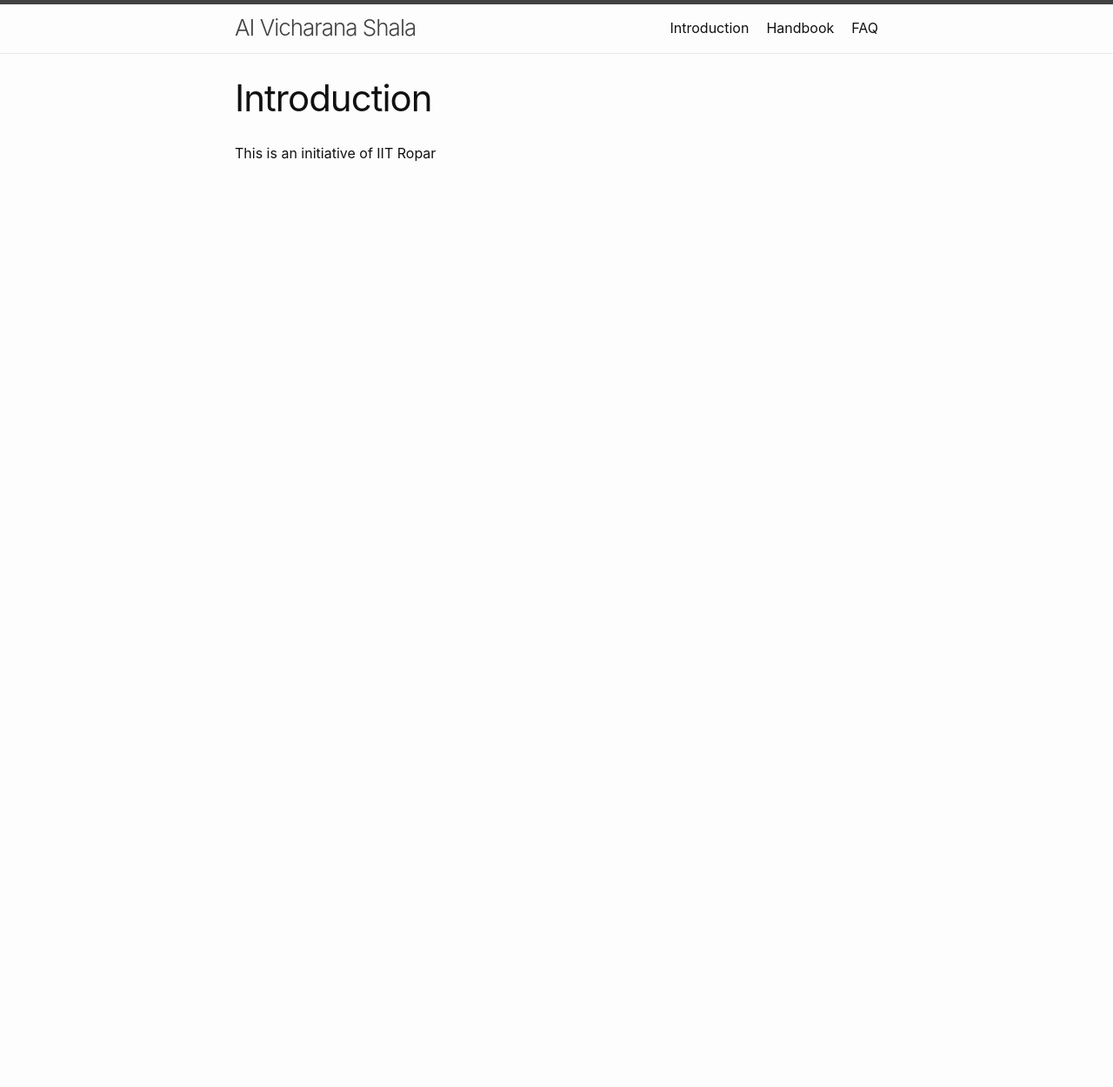
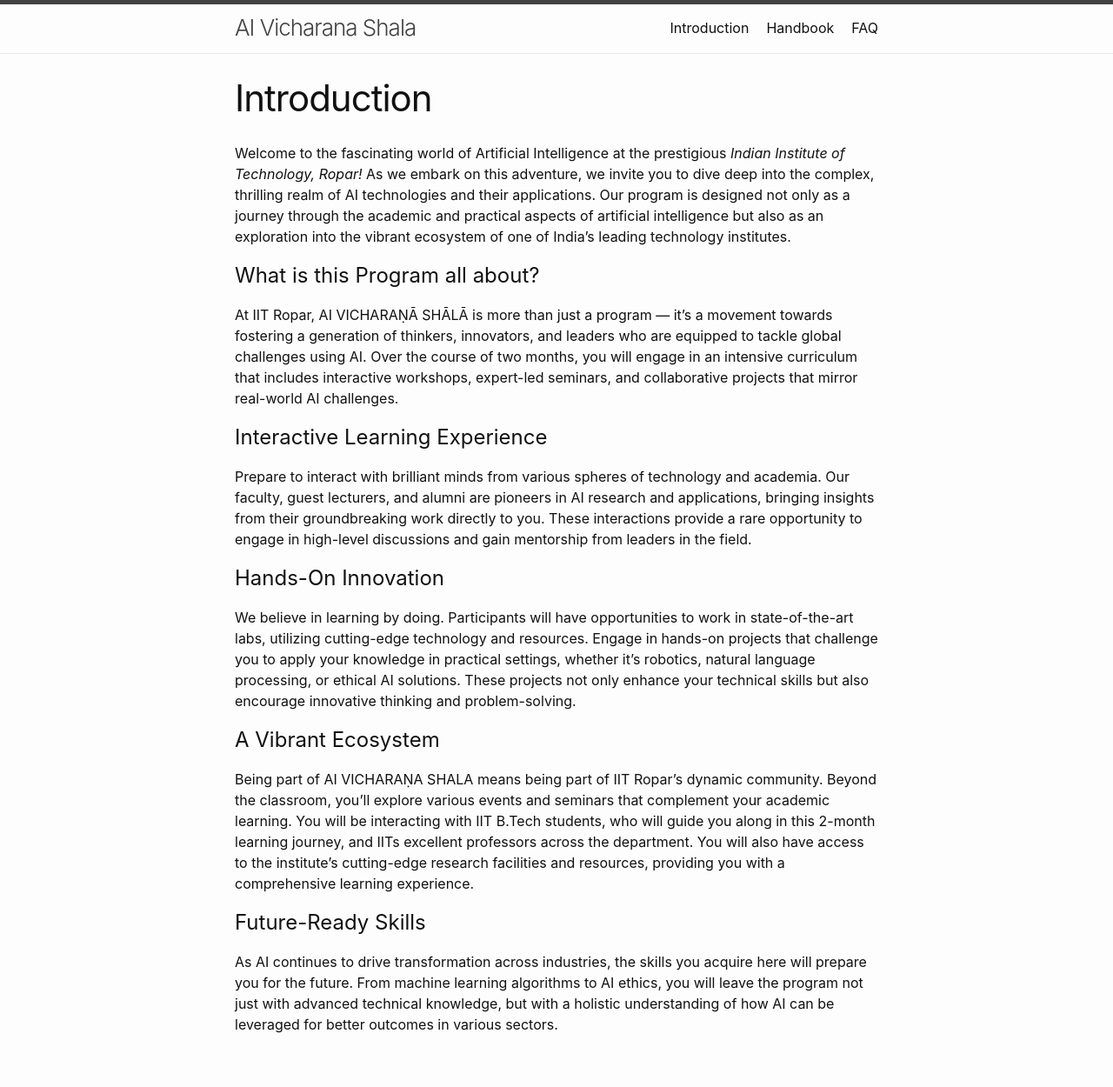
Before and after one commit to sudarshansudarshan/aicamp, a Jekyll site: the page built from Introduction.md, in a window 1280 px wide. Shown: the whole page at 87% size. Built offline with Jekyll 4.4.1, drawn with Linux system fonts in a browser that asks for light colours; before the commit the page ends 900 px from its top, so only the background shows below that.

Commit message:
Add files via upload

```diff
--- a/Introduction.md
+++ b/Introduction.md
@@ -1,6 +1,31 @@
 ---
 layout: page
 title: Introduction
-permalink: /codershigh/introduction/
+permalink: /introduction/
 ---
-This is an initiative of IIT Ropar
+Welcome to the fascinating world of Artificial Intelligence at the prestigious *Indian Institute of Technology, Ropar!* As we embark on this adventure, we invite you to dive deep into the complex, thrilling realm of AI technologies and their applications. Our program is designed not only as a journey through the academic and practical aspects of artificial intelligence but also as an exploration into the vibrant ecosystem of one of India's leading technology institutes.
+
+
+# What is this Program all about?
+
+At IIT Ropar, AI VICHARAṆĀ SHĀLĀ is more than just a program — it's a movement towards fostering a generation of thinkers, innovators, and leaders who are equipped to tackle global challenges using AI. Over the course of two months, you will engage in an intensive curriculum that includes interactive workshops, expert-led seminars, and collaborative projects that mirror real-world AI challenges.
+
+
+# Interactive Learning Experience
+
+Prepare to interact with brilliant minds from various spheres of technology and academia. Our faculty, guest lecturers, and alumni are pioneers in AI research and applications, bringing insights from their groundbreaking work directly to you. These interactions provide a rare opportunity to engage in high-level discussions and gain mentorship from leaders in the field.
+
+
+# Hands-On Innovation
+
+We believe in learning by doing. Participants will have opportunities to work in state-of-the-art labs, utilizing cutting-edge technology and resources. Engage in hands-on projects that challenge you to apply your knowledge in practical settings, whether it's robotics, natural language processing, or ethical AI solutions. These projects not only enhance your technical skills but also encourage innovative thinking and problem-solving.
+
+
+# A Vibrant Ecosystem
+
+Being part of AI VICHARAṆA SHALA means being part of IIT Ropar's dynamic community. Beyond the classroom, you’ll explore various events and seminars that complement your academic learning. You will be interacting with IIT B.Tech students, who will guide you along in this 2-month learning journey, and IITs excellent professors across the department.  You will also have access to the institute's cutting-edge research facilities and resources, providing you with a comprehensive learning experience.
+
+
+# Future-Ready Skills
+
+As AI continues to drive transformation across industries, the skills you acquire here will prepare you for the future. From machine learning algorithms to AI ethics, you will leave the program not just with advanced technical knowledge, but with a holistic understanding of how AI can be leveraged for better outcomes in various sectors.
```
